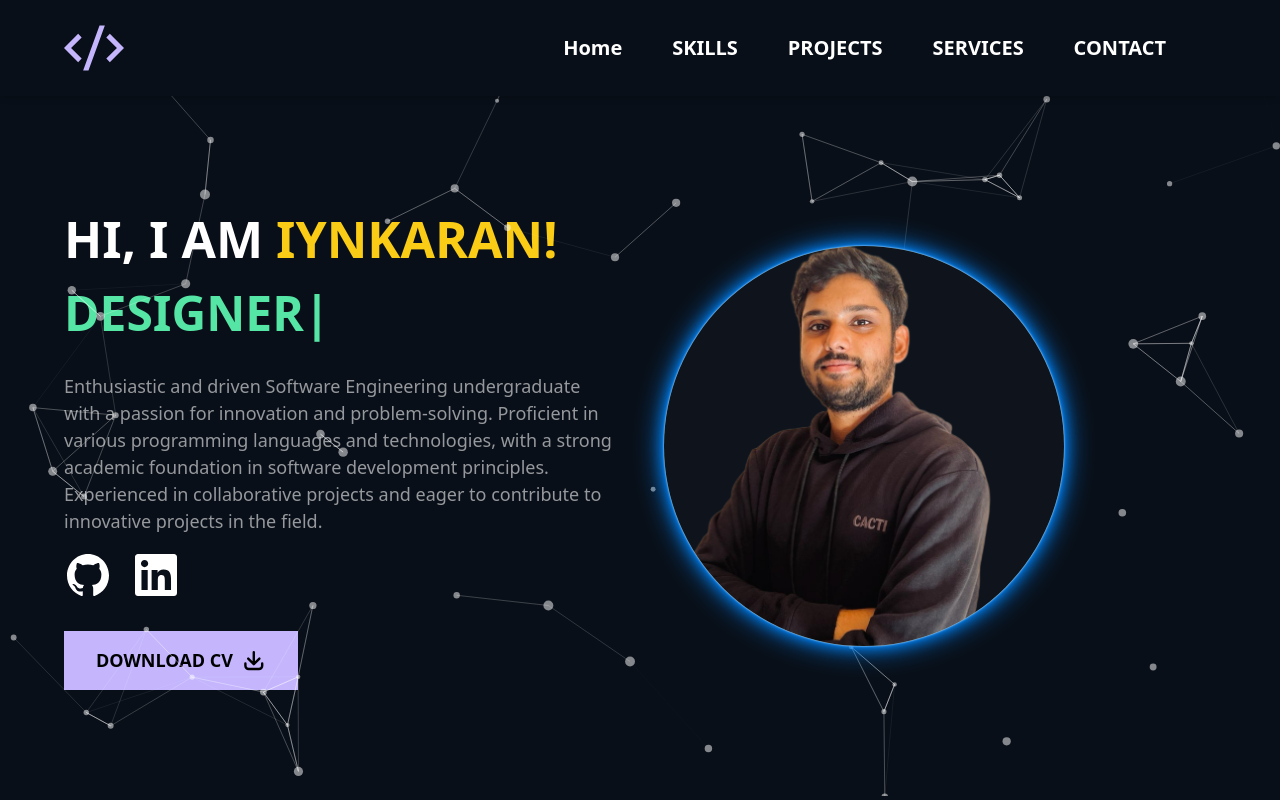
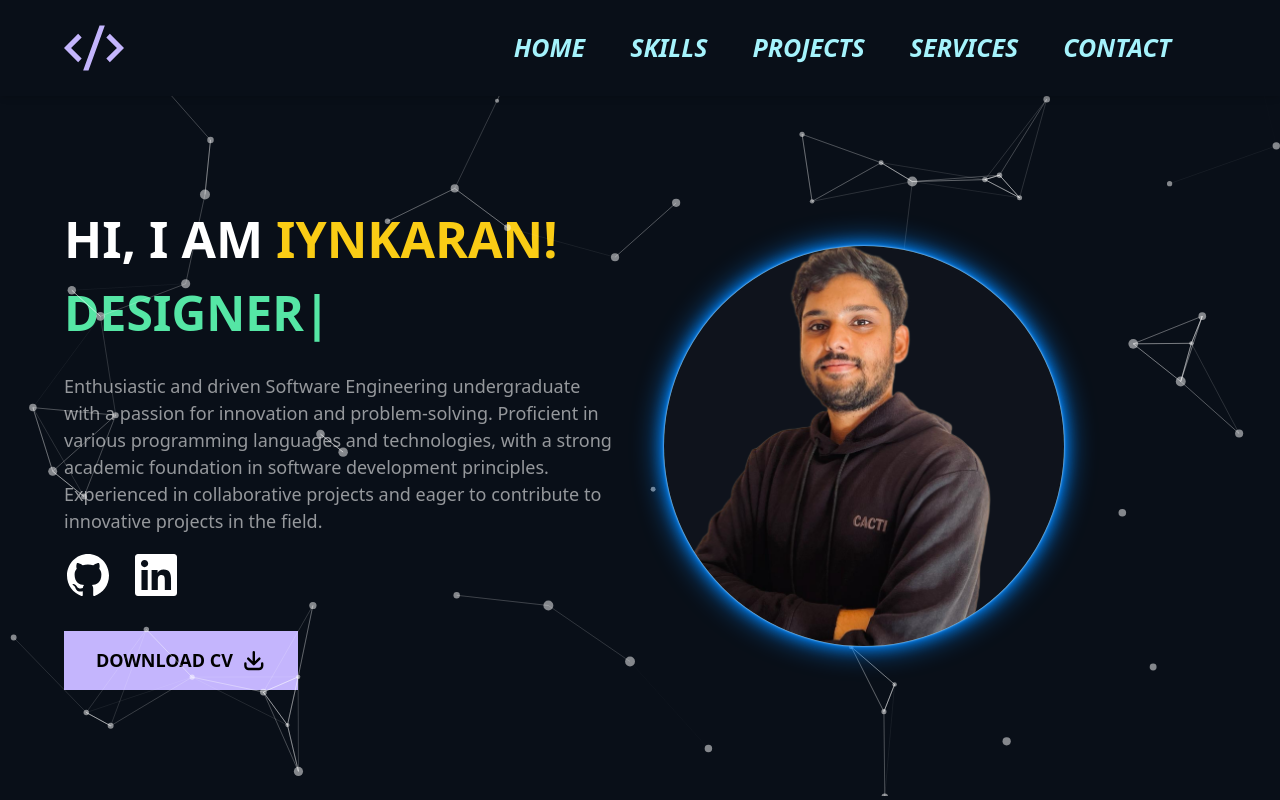
Before and after one commit to Iynguuuuu/Portfolio, a Next.js app: page / in a window 1280 px wide. Shown: the top 800 px of the page. Built offline with nearby package versions, Linux system fonts and the light colour scheme.

Commit message:
Made Some changes in colors

```diff
--- a/Components/Navbar.tsx
+++ b/Components/Navbar.tsx
@@ -13,16 +13,14 @@ const Navbar = ({ openNav }: Props) => {
                 <h1 className='flex-[0.6]  text-violet-300 text-[60px] font-bold'>
                     <RiCodeSSlashFill />
                 </h1>
-                <div className='nav-link'>Home</div>
+                <div className='nav-link'>HOME</div>
                 <div className='nav-link'>SKILLS</div>
                 <div className='nav-link'>PROJECTS</div>
                 <div className='nav-link'>SERVICES</div>
                 <div className='nav-link'>CONTACT</div>
-
                 <div onClick={openNav}>
                     <Bars3Icon className='w-[2rem] md:hidden h-[2rem] cursor-pointer text-yellow-300' />
                 </div>
-
             </div>
         </div>
     )
--- a/styles/globals.css
+++ b/styles/globals.css
@@ -6,7 +6,7 @@
 
 @layer components {
     .nav-link {
-        @apply font-semibold relative text-white cursor-pointer text-[20px] w-fit md:block after:block after:content-[''] after:absolute after:h-[3px] after:bg-yellow-400 after:w-full after:scale-x-0 after:hover:scale-x-100 after:transition after:duration-300 after:origin-center hidden
+        @apply font-semibold italic relative text-cyan-200 cursor-pointer text-[25px] w-fit md:block after:block after:content-[''] after:absolute after:h-[3px] after:bg-yellow-400 after:w-full after:scale-x-0 after:hover:scale-x-100 after:transition after:duration-300 after:origin-center hidden
     }
 
     .nav-link-mobile {
```
